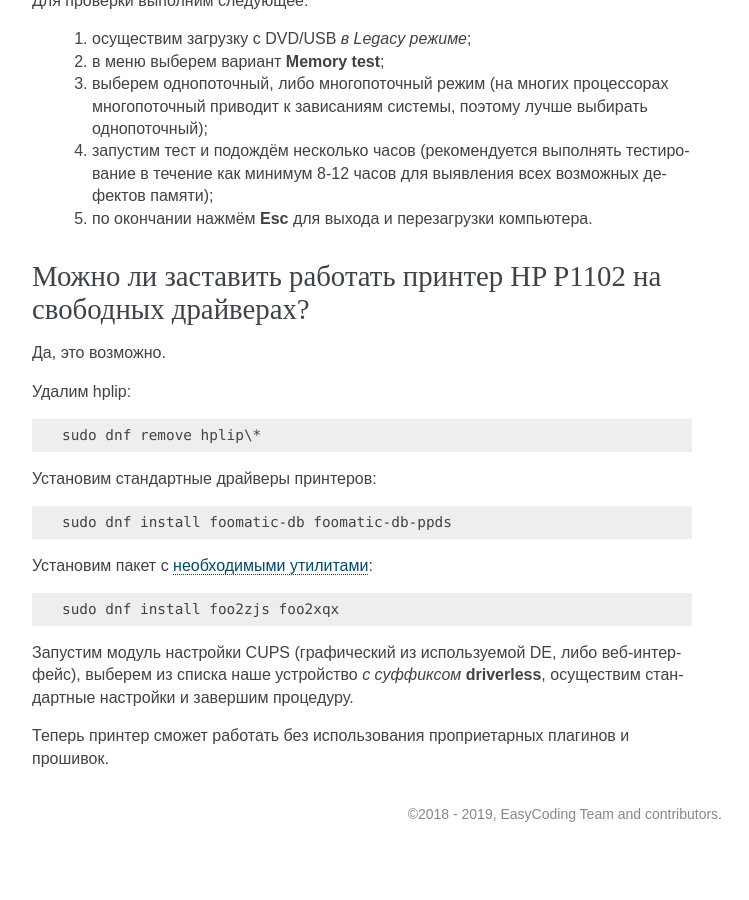
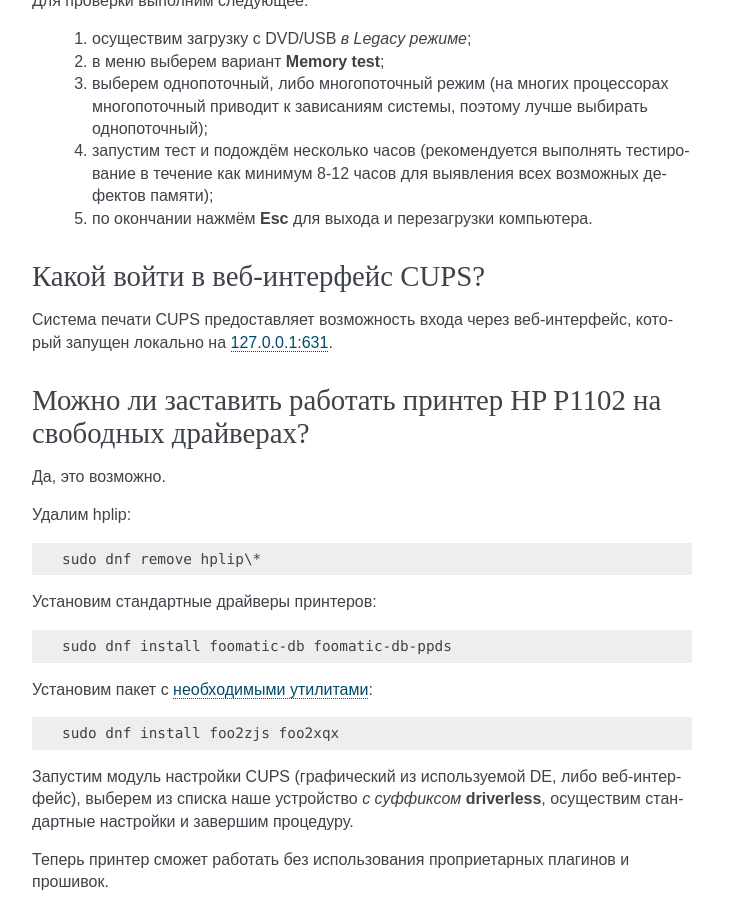
Before and after one commit to RussianFedora/FAQ, a Sphinx documentation site: the page built from source/hardware.rst, in a window 1280 px wide and 900 px high, scrolled down 18167 px. Shown: the whole window, without its empty margins (388-1137 px from the left). Built offline with Sphinx 7.4.7, drawn with Linux system fonts in a browser that asks for light colours; before the commit the page ends 19019 px from its top, so only the background shows below that; some of the changed text lies outside the part shown.

Commit message:
Added question about CUPS web admin control panel.

```diff
--- a/source/hardware.rst
+++ b/source/hardware.rst
@@ -1010,6 +1010,14 @@ ICC профиль можно получить либо на сайте прои
   4. запустим тест и подождём несколько часов (рекомендуется выполнять тестирование в течение как минимум 8-12 часов для выявления всех возможных дефектов памяти);
   5. по окончании нажмём **Esc** для выхода и перезагрузки компьютера.
 
+.. index:: printer, printing, cups, web
+.. _cups-web:
+
+Какой войти в веб-интерфейс CUPS?
+====================================
+
+Система печати CUPS предоставляет возможность входа через веб-интерфейс, который запущен локально на `127.0.0.1:631 <http://127.0.0.1:631/>`__.
+
 .. index:: printer, printing, hp, p1102, cups
 .. _hp1102-drivers:
 
```
